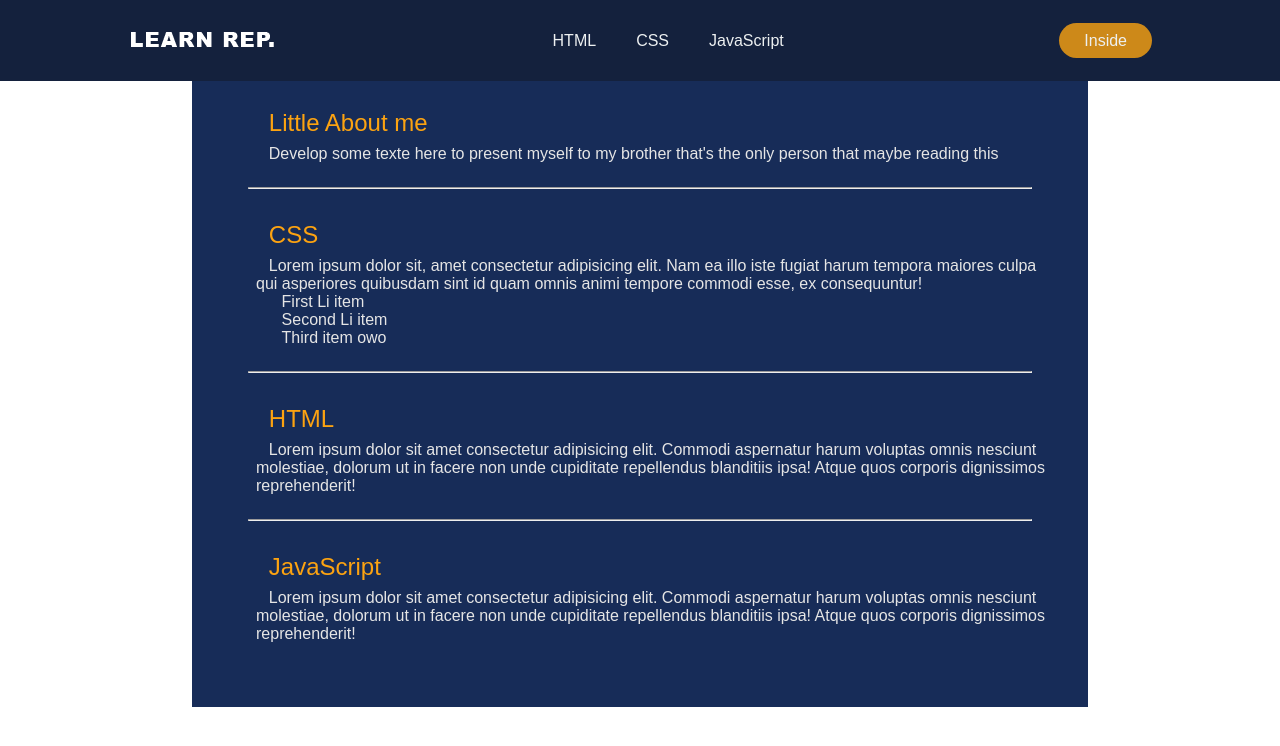
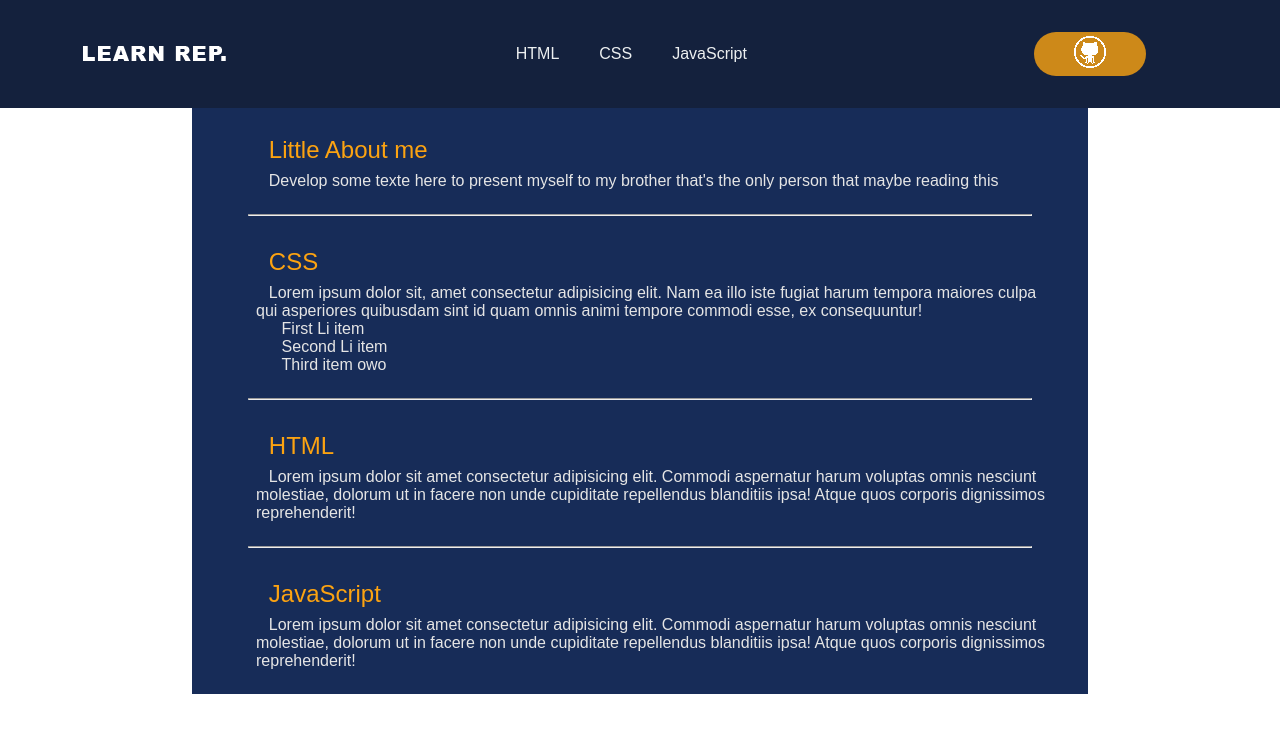
Before and after one commit to GabrielEduardoBrambilla/Learning-Reports, a plain HTML site: page index.html in a window 1280 px wide. Drawn offline with Linux system fonts and the light colour scheme.

Commit message:
Adding git hub
Adding git hub button and linking it to my profile

```diff
--- a/index.html
+++ b/index.html
@@ -20,7 +20,11 @@
         </ul>
       </nav>
       <div>
-        <a class="userprofile" href="*">Inside</a>
+        <a
+          class="userprofile git_logo"
+          href="https://github.com/GabrielEduardoBrambilla"
+          ><img src="imgs/white_git.png" alt=""
+        /></a>
       </div>
       <p class="menu userprofile"><a href="*"></a> Menu</p>
     </header>
--- a/navStyle.css
+++ b/navStyle.css
@@ -2,7 +2,7 @@ header {
   display: flex;
   justify-content: space-between;
   align-items: center;
-  padding: 30px 10%;
+  padding: 4vh 10.5vw 4vh 10vh;
   background-color: #14213d;
 }
 
@@ -42,12 +42,17 @@ a {
 }
 
 .userprofile {
-  padding: 9px 25px;
+
+  padding: 0.5vh 5vh;
   background-color: rgba(252, 163, 17, 0.8);
   border: none;
   border-radius: 50px;
   cursor: pointer;
   transition: background-color 0.3s ease 0s;
+
+  display: flow-root;
+
+
 }
 .userprofile:hover {
   background-color: rgba(252, 163, 17, 0.6);
@@ -133,7 +138,17 @@ a {
   .nav__links,
   .userprofile,
   .simple_balance {
+
     display: none;
+  }
+
+  .userprofile{
+    padding: 9px 25px;
+    background-color: rgba(252, 163, 17, 0.8);
+    border: none;
+    border-radius: 50px;
+    cursor: pointer;
+    transition: background-color 0.3s ease 0s;
   }
   .menu {
     display: initial;
--- a/style.css
+++ b/style.css
@@ -13,7 +13,7 @@ main{
   height: 100%;
   color: #e5e5e5 ;
   margin: 0px 15vw;
-  padding: 2.5vh 4vh 5vw;
+  padding: 2.5vh 4vh 3vh;
   background-color: #172c58;
   /* border-left-style: solid;
   border-right-style: solid;
```
Also changed, not shown: imgs/dark_git.png (added), imgs/white_git.png (added).
